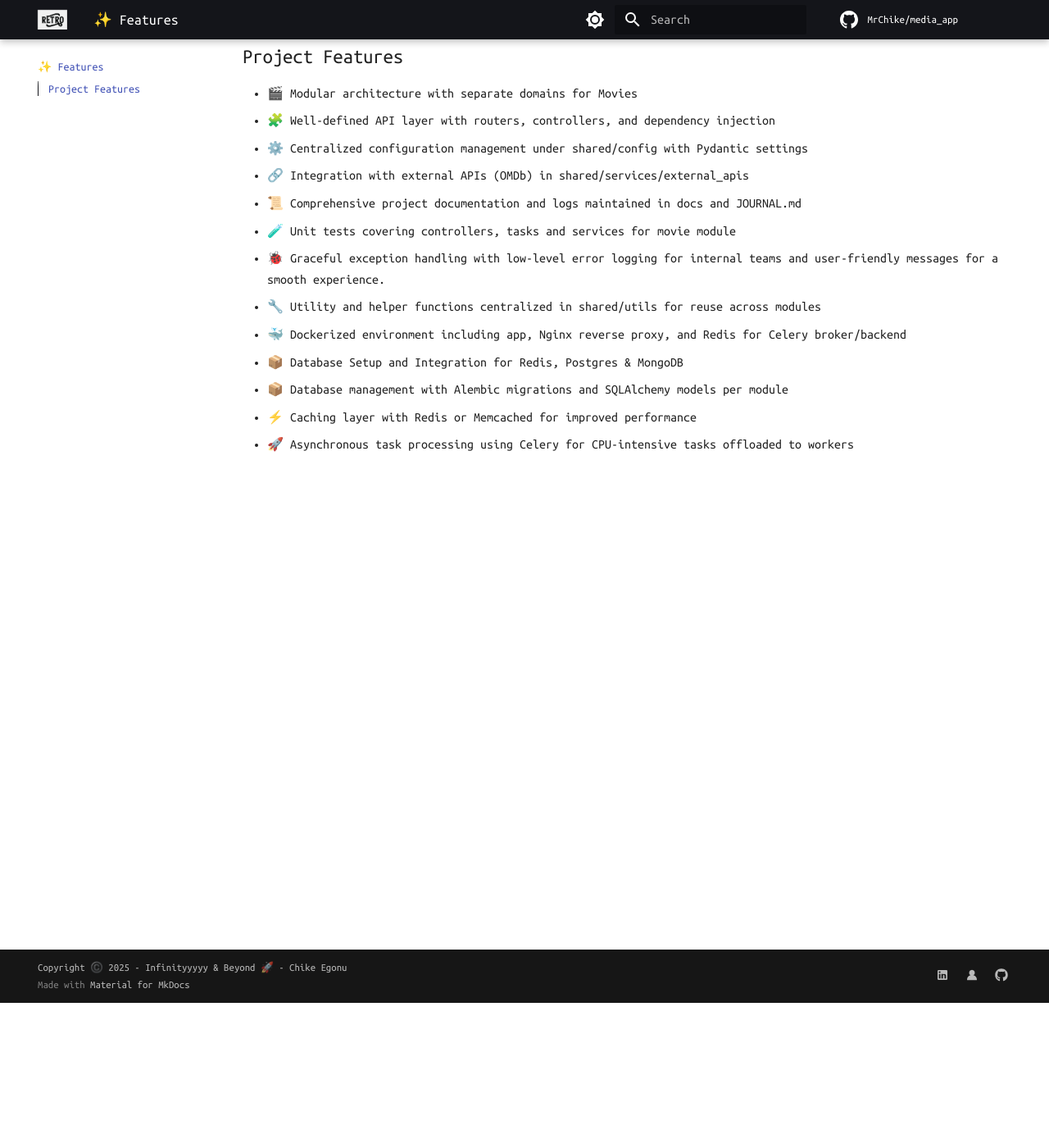
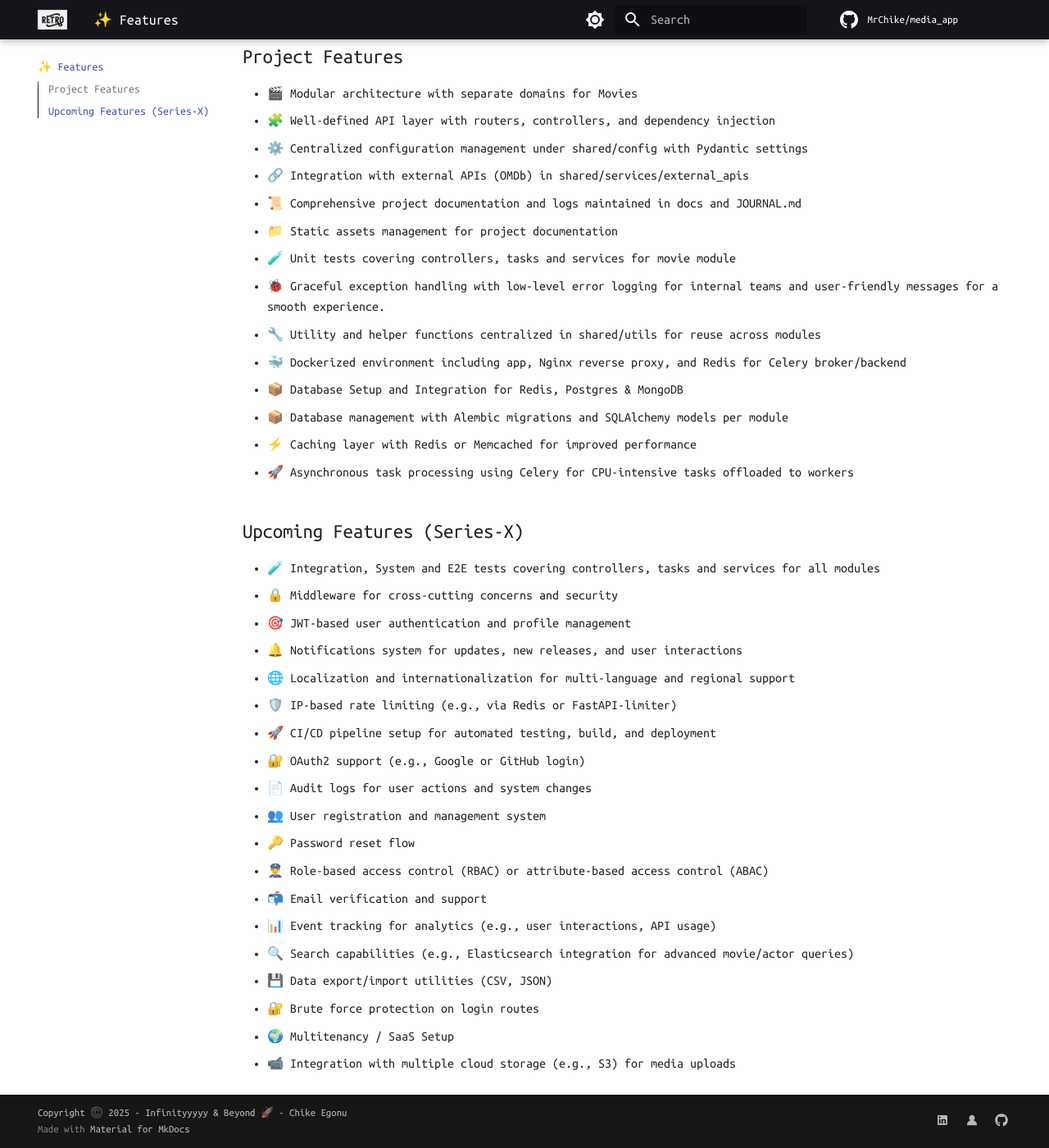
Before and after one commit to MrChike/media_app, an MkDocs documentation site: the page built from docs/docs/features.md, in a window 1280 px wide and 1400 px high, scrolled down 177 px. Shown: the whole window at 82% size. Built offline with MkDocs 1.6.1 and Material for MkDocs 9.7.7, drawn with Linux system fonts in a browser that asks for light colours; comment, search, counter and statistics services are not loaded.

Commit message:
docker setup

```diff
--- a/docs/docs/features.md
+++ b/docs/docs/features.md
@@ -7,6 +7,7 @@
 - ⚙️ Centralized configuration management under shared/config with Pydantic settings
 - 🔗 Integration with external APIs (OMDb) in shared/services/external_apis
 - 📜 Comprehensive project documentation and logs maintained in docs and JOURNAL.md
+- 📁 Static assets management for project documentation
 - 🧪 Unit tests covering controllers, tasks and services for movie module
 - 🐞 Graceful exception handling with low-level error logging for internal teams and user-friendly messages for a smooth experience.
 - 🔧 Utility and helper functions centralized in shared/utils for reuse across modules
@@ -15,3 +16,25 @@
 - 📦 Database management with Alembic migrations and SQLAlchemy models per module
 - ⚡ Caching layer with Redis or Memcached for improved performance
 - 🚀 Asynchronous task processing using Celery for CPU-intensive tasks offloaded to workers
+
+## Upcoming Features (Series-X)
+
+- 🧪 Integration, System and E2E tests covering controllers, tasks and services for all modules
+- 🔒 Middleware for cross-cutting concerns and security
+- 🎯 JWT-based user authentication and profile management
+- 🔔 Notifications system for updates, new releases, and user interactions
+- 🌐 Localization and internationalization for multi-language and regional support
+- 🛡️ IP-based rate limiting (e.g., via Redis or FastAPI-limiter)
+- 🚀 CI/CD pipeline setup for automated testing, build, and deployment
+- 🔐 OAuth2 support (e.g., Google or GitHub login)
+- 📄 Audit logs for user actions and system changes
+- 👥 User registration and management system
+- 🔑 Password reset flow
+- 👮‍♂️ Role-based access control (RBAC) or attribute-based access control (ABAC)
+- 📬 Email verification and support
+- 📊 Event tracking for analytics (e.g., user interactions, API usage)
+- 🔍 Search capabilities (e.g., Elasticsearch integration for advanced movie/actor queries)
+- 💾 Data export/import utilities (CSV, JSON)
+- 🔐 Brute force protection on login routes
+- 🌍 Multitenancy / SaaS Setup
+- 📹 Integration with multiple cloud storage (e.g., S3) for media uploads
```
Also changed, not shown: docker-compose.api.yaml (added, +53 -0 lines), docs/docs/architecture.md (+21 -6 lines), nginx.conf (added, +23 -0 lines), README.md, 4 other files.
